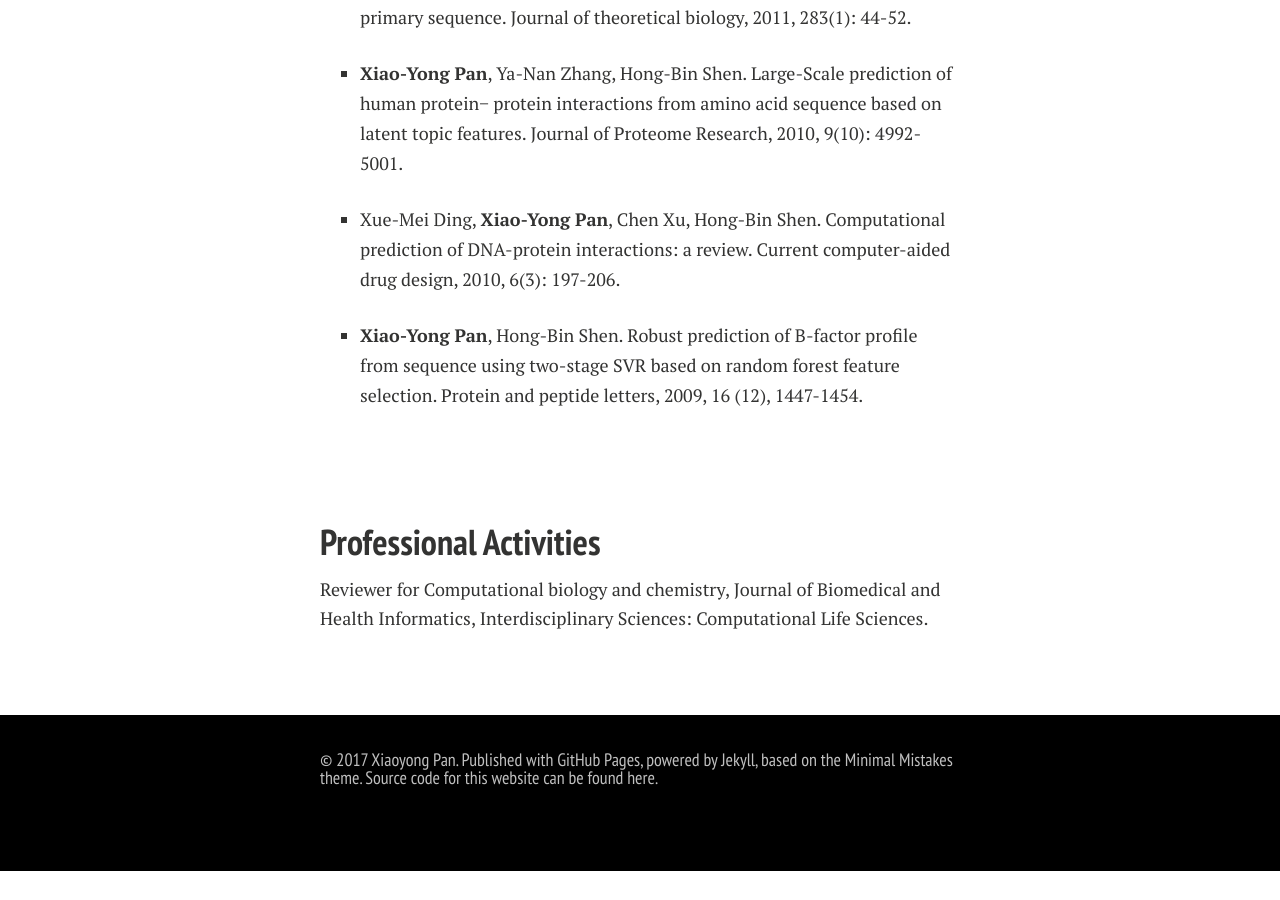
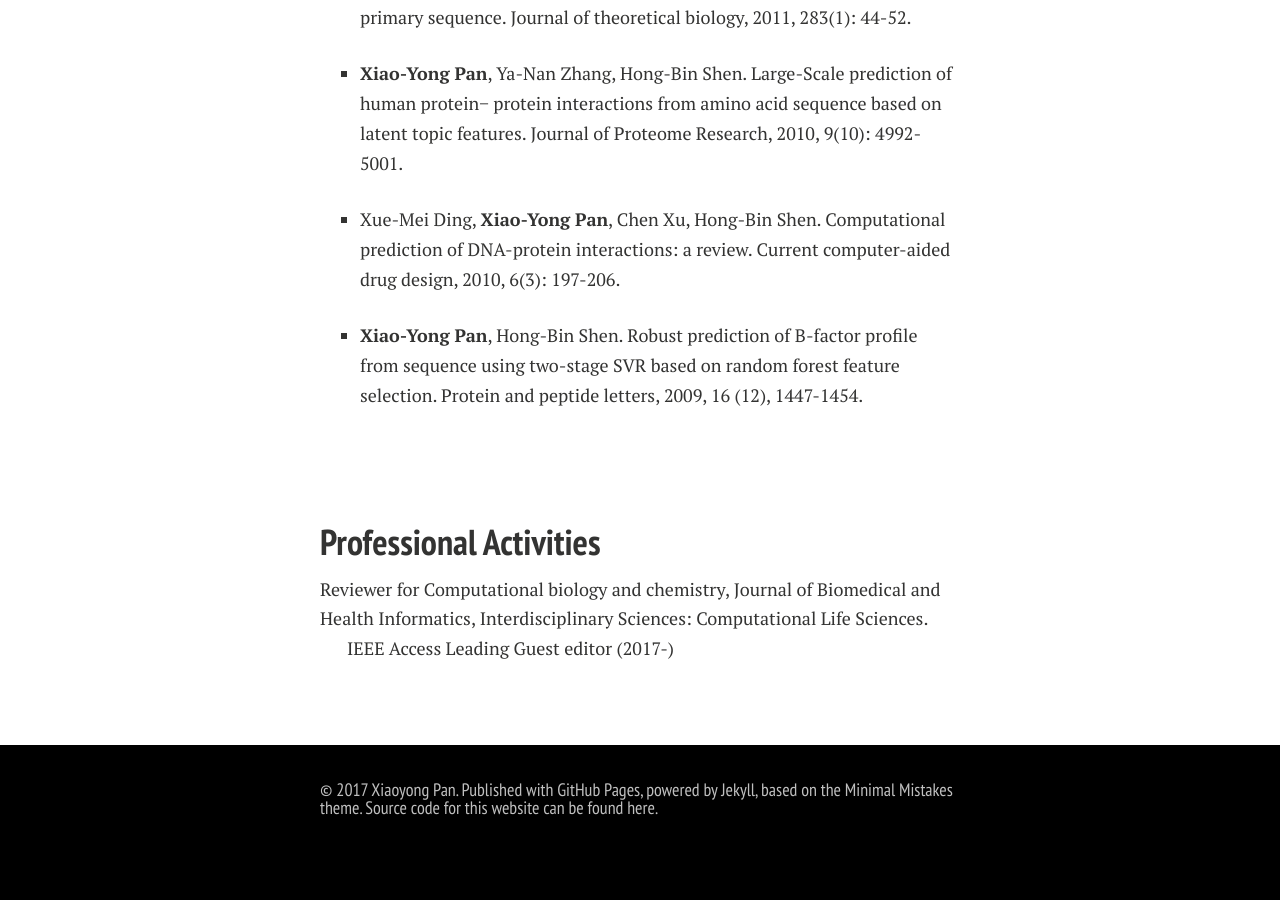
Before and after one commit to xypan1232/xypan1232.github.io, a Jekyll site: the page built from publications.md, in a window 1280 px wide and 900 px high, scrolled down 1789 px. Built offline with Jekyll 4.4.1, drawn with Linux system fonts in a browser that asks for light colours; nearby versions of some CDN libraries; Markdown is read by kramdown in place of the engine named in the settings; before the commit the page ends 2660 px from its top, so only the background shows below that.

Commit message:
Update publications.md

```diff
--- a/publications.md
+++ b/publications.md
@@ -58,4 +58,6 @@ See my Publication at <a href="https://scholar.google.com/citations?hl=en&user=Y
 <br><br>
 
 ##Professional Activities
-Reviewer for Computational biology and chemistry, Journal of Biomedical and Health Informatics, Interdisciplinary Sciences: Computational Life Sciences.
+Reviewer for Computational biology and chemistry, Journal of Biomedical and Health Informatics, Interdisciplinary Sciences: Computational Life Sciences.<br>
+
+IEEE Access Leading Guest editor (2017-) <br>
```
